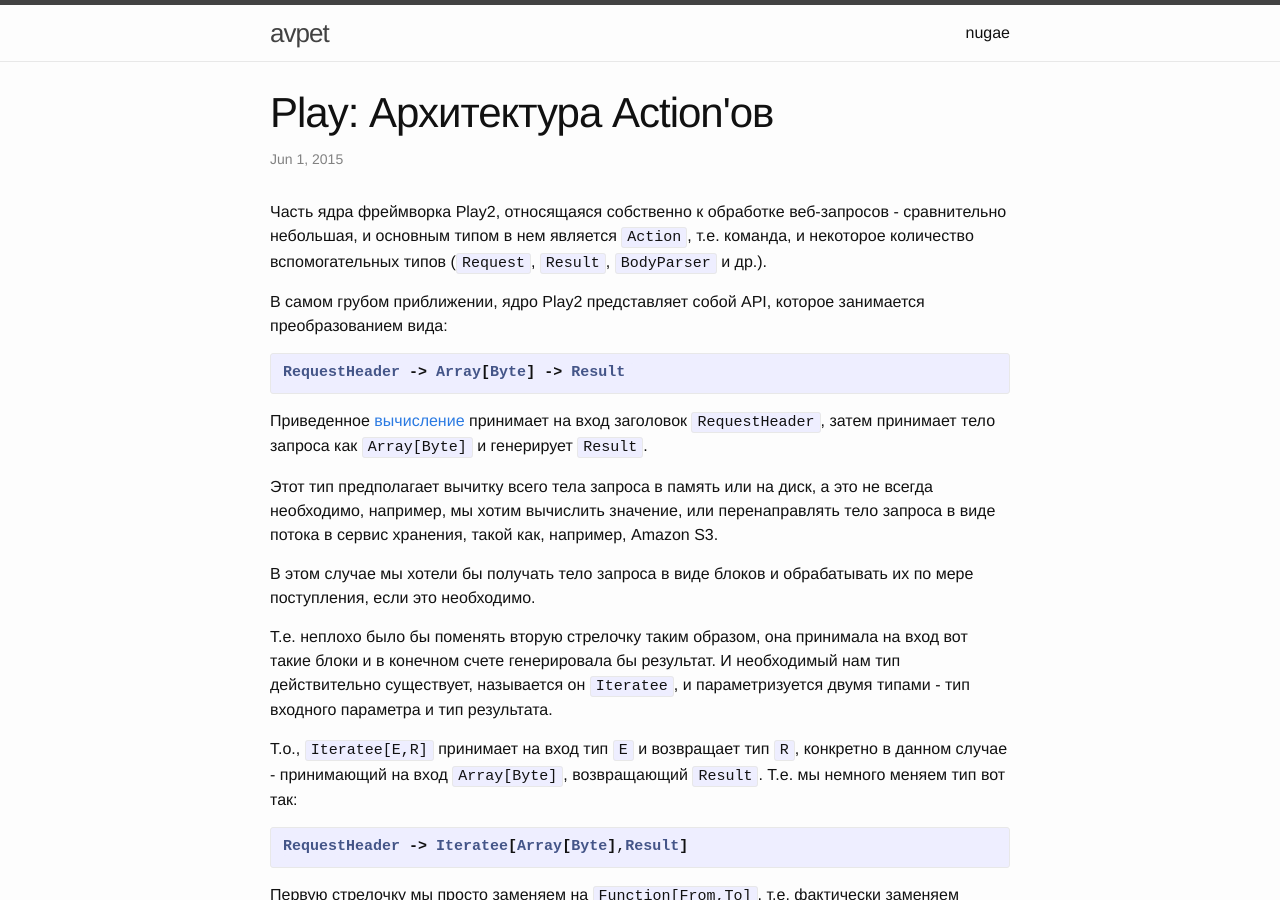
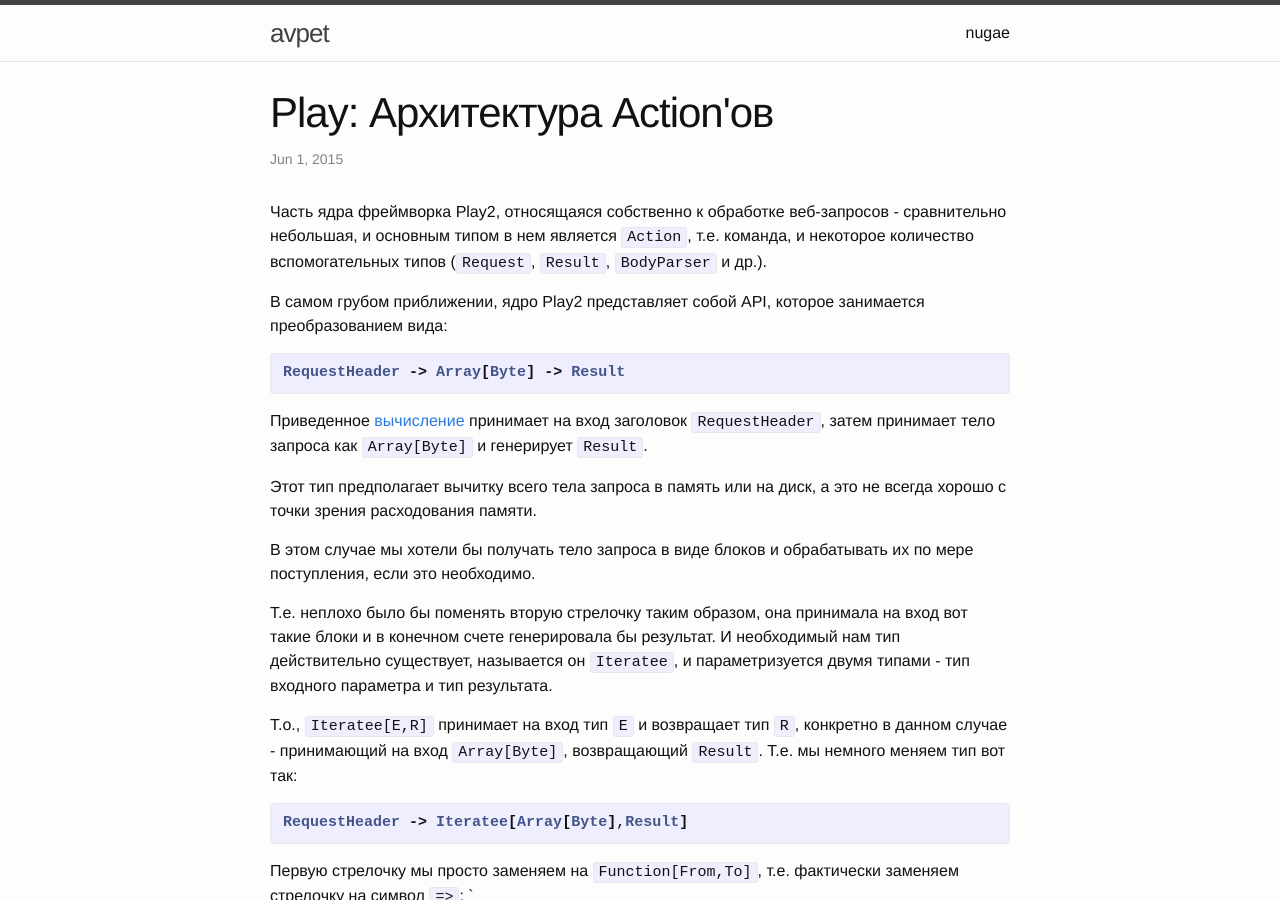
Before and after one commit to avpet/avpet.github.com, a Jekyll site: the page built from _posts/2015-06-01-play-actions-and-results.markdown, in a window 1280 px wide and 900 px high. Built offline with Jekyll 4.4.1, drawn with Linux system fonts in a browser that asks for light colours.

Commit message:
Minor correction

```diff
--- a/_posts/2015-06-01-play-actions-and-results.markdown
+++ b/_posts/2015-06-01-play-actions-and-results.markdown
@@ -23,7 +23,7 @@
 
 Приведенное [вычисление](https://www.haskell.org/arrows/) принимает на вход заголовок `RequestHeader`, затем принимает тело запроса как `Array[Byte]` и генерирует `Result`.
 
-Этот тип предполагает вычитку всего тела запроса в память или на диск, а это не всегда необходимо, например, мы хотим вычислить значение, или перенаправлять тело запроса в виде потока в сервис хранения, такой как, например, Amazon S3.
+Этот тип предполагает вычитку всего тела запроса в память или на диск, а это не всегда хорошо с точки зрения расходования памяти.
 
 В этом случае мы хотели бы получать тело запроса в виде блоков и обрабатывать их по мере поступления, если это необходимо.
 
```
